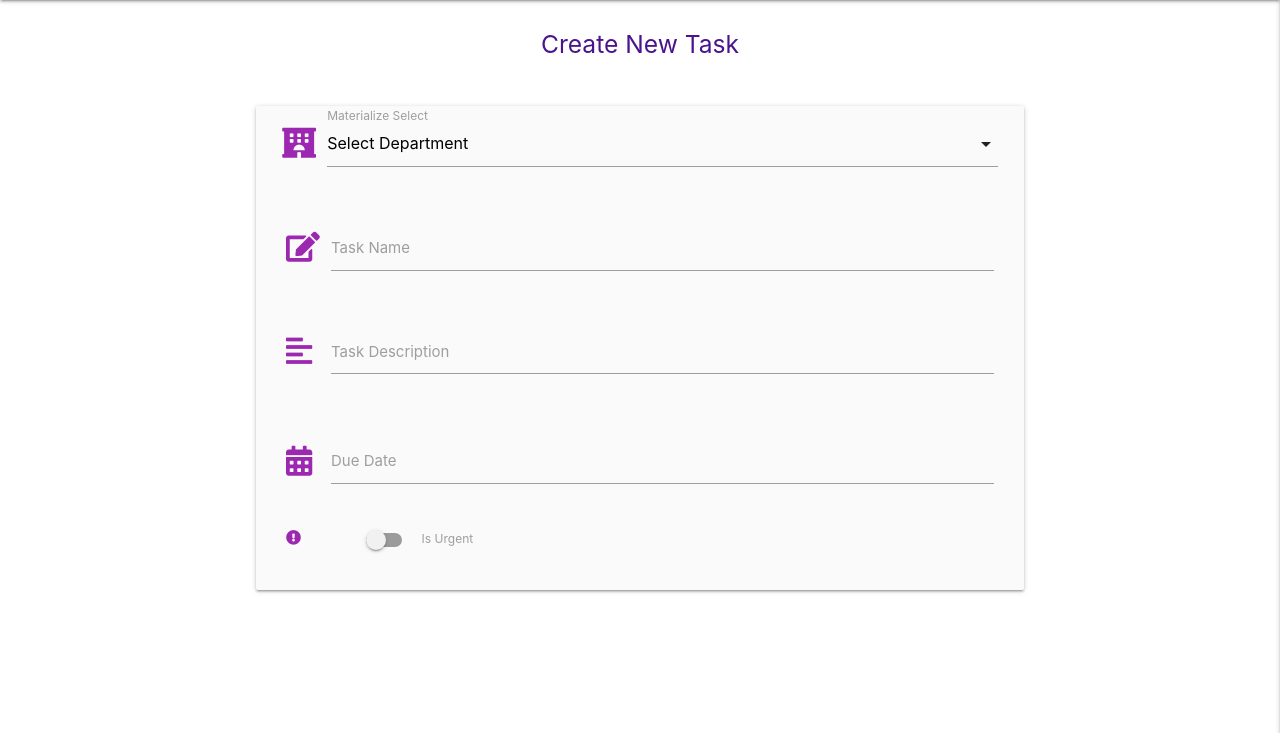
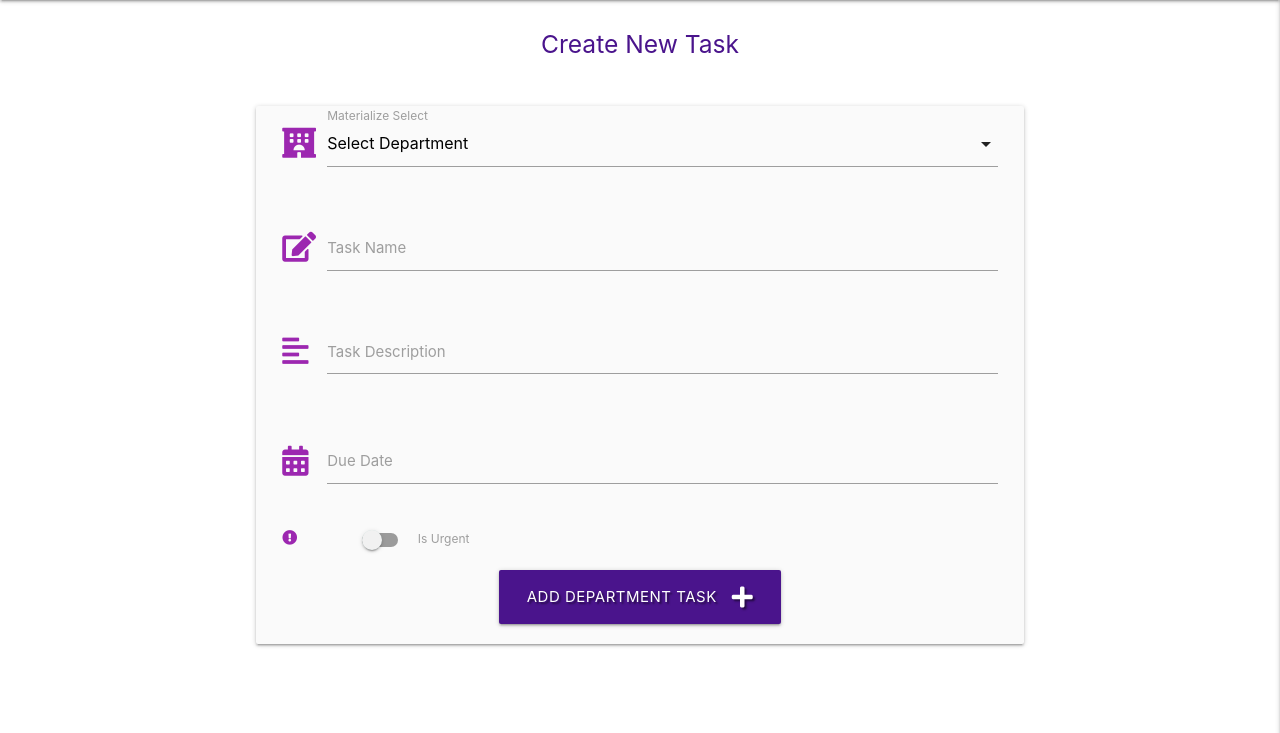
Before and after one commit to nsum/ms3-hotel-task-manager, a Flask app: page /add_dept_task in a window 1280 px wide. Shown: the part 67-800 px from the top of the page. Run offline with Flask 2, Linux system fonts and the light colour scheme; data that the repository does not hold is empty; some libraries are stand-ins or nearby versions.

Commit message:
Allow users to submit a task to db

```diff
--- a/app.py
+++ b/app.py
@@ -4,6 +4,7 @@ from flask import (
     redirect, request, session, url_for)
 from flask_pymongo import PyMongo
 from bson.objectid import ObjectId
+import datetime
 from werkzeug.security import generate_password_hash, check_password_hash
 if os.path.exists("env.py"):
     import env
@@ -55,6 +56,7 @@ def login():
                 # grab user's department
                 session["department"] = logged_user["department"].lower()
                 session["first_name"] = logged_user["first_name"].capitalize()
+                session["last_name"] = logged_user["last_name"].capitalize()
                 flash("Welcome, {}".format(request.form.get("username")))
                 return redirect(url_for("profile", username=session["user"]))
             else:
@@ -129,8 +131,25 @@ def logout():
     return redirect(url_for("login"))
 
 
-@app.route("/add_dept_task")
+@app.route("/add_dept_task", methods=["GET", "POST"])
 def add_dept_task():
+    if request.method == "POST":
+        is_urgent = "on" if request.form.get("is_urgent") else "off"
+        current_date = datetime.date.today().strftime('%y-%m-%d')
+        task = {
+            "department": request.form.get("department_name"),
+            "task_name": request.form.get("task_name"),
+            "task_description": request.form.get("task_description"),
+            "is_urgent": is_urgent,
+            "due_date": request.form.get("due_date"),
+            "created_by": session["user"],
+            "created_on": current_date
+        }
+        mongo.db.tasks.insert_one(task)
+        flash("Department Task Successfully Added!")
+        return redirect(url_for('tasks'))
+
+    # pull list of departments
     departments = mongo.db.departments.find()
     return render_template("add_dept_task.html", departments=departments)
 
--- a/templates/add_dept_task.html
+++ b/templates/add_dept_task.html
@@ -3,36 +3,38 @@
 
     <h5 class="title purple-text text-darken-4 center-align">Create New Task</h5>
     <div class="row">
-        <form class="card-panel grey lighten-5 col s12 m8 offset-m2" method="POST" action="">
+        <form class="card-panel grey lighten-5 col s12 m8 offset-m2" method="POST" action="{{url_for('add_dept_task')}}">
+            <!-- Department dropdown -->
             <div class="row">
                 <div class="input-field col s12">
                     <i class="prefix fas fa-hotel purple-text darken-4"></i>
                     <select id="department_name" name="department_name" class="validate" required>
                         <option value="" disabled selected>Select Department</option>
                         {% for department in departments %}
-                            <option value="{department.department_name}">{{ department.department_label }}</option>
+                            <option value="{{ department.department_name }}">{{ department.department_label }}</option>
                         {% endfor %}
                     </select>
                     <label for="department_name">Materialize Select</label>
                 </div>
             </div>
-            <div class="row">
+            <!-- Task name -->
             <div class="row">
                 <div class="input-field col s12">
                     <i class="prefix fas fa-edit purple-text darken-4"></i>
-                        <input id="task_name" name="task_name" type="text" class="validate"
-                            minlength="5" maxlength="50" required>
+                    <input id="task_name" name="task_name" type="text" class="validate" minlength="5" maxlength="50" required>
                     <label for="task_name">Task Name</label>
                 </div>
             </div>
+            <!-- Description Area-->
             <div class="row">
                 <div class="input-field col s12">
                     <i class="prefix fas fa-align-left purple-text darken-4"></i>
-                        <textarea id="task_description" name="task_description" class="materialize-textarea validate"
-                            minlength="5" maxlength="200" required></textarea>
+                    <textarea id="task_description" name="task_description" class="materialize-textarea validate" minlength="5"
+                        maxlength="200" required></textarea>
                     <label for="task_description">Task Description</label>
                 </div>
             </div>
+            <!-- Calendar picker-->
             <div class="row">
                 <div class="input-field col s12">
                     <i class="prefix fas fa-calendar-alt purple-text darken-4"></i>
@@ -40,6 +42,7 @@
                     <label for="due_date">Due Date</label>
                 </div>
             </div>
+            <!-- Switches -->
             <div class="row">
                 <div class="input-filed col s12">
                     <div class="switch">
@@ -52,6 +55,11 @@
                     </div>
                 </div>
             </div>
+            <!-- Submit Button -->
+            <div class="row">
+                <div class="col s12 center-align">
+                    <button type="submit" class="waves-effect waves-light btn-large purple darken-4 text-shadow">Add Department Task <i class="fas fa-plus right"></i></button>
+                </div>
             </div>
         </form>
     </div>
--- a/templates/tasks.html
+++ b/templates/tasks.html
@@ -20,6 +20,9 @@
                         </div>
                         <div class="collapsible-body">
                             <p>{{ task.task_description.capitalize() }}</p>
+                            <p><em>by: {{ task.created_by }}&nbsp;&nbsp;&nbsp;&nbsp;
+                                on: {{ task.created_on }} </em>
+                            </p>
                         </div>
                     </li>
                 {% endfor %}
@@ -44,6 +47,9 @@
                         </div>
                         <div class="collapsible-body">
                             <p>{{ task.task_description.capitalize() }}</p>
+                            <p><em>by: {{ task.created_by }}&nbsp;&nbsp;&nbsp;&nbsp;
+                                on: {{ task.created_on }} </em>
+                            </p>
                         </div>
                     </li>
                 {% endfor %}
```
Lines whose indentation alone changed are shown as unchanged.
